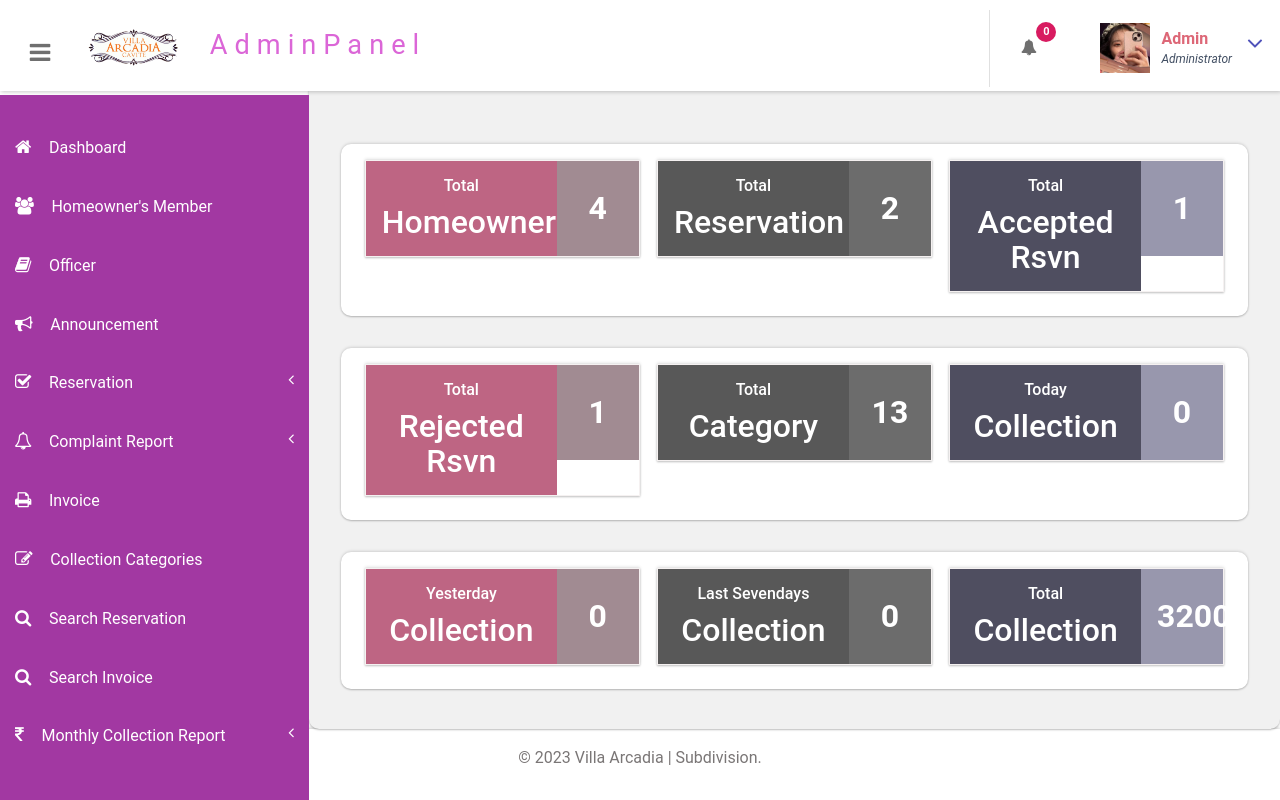
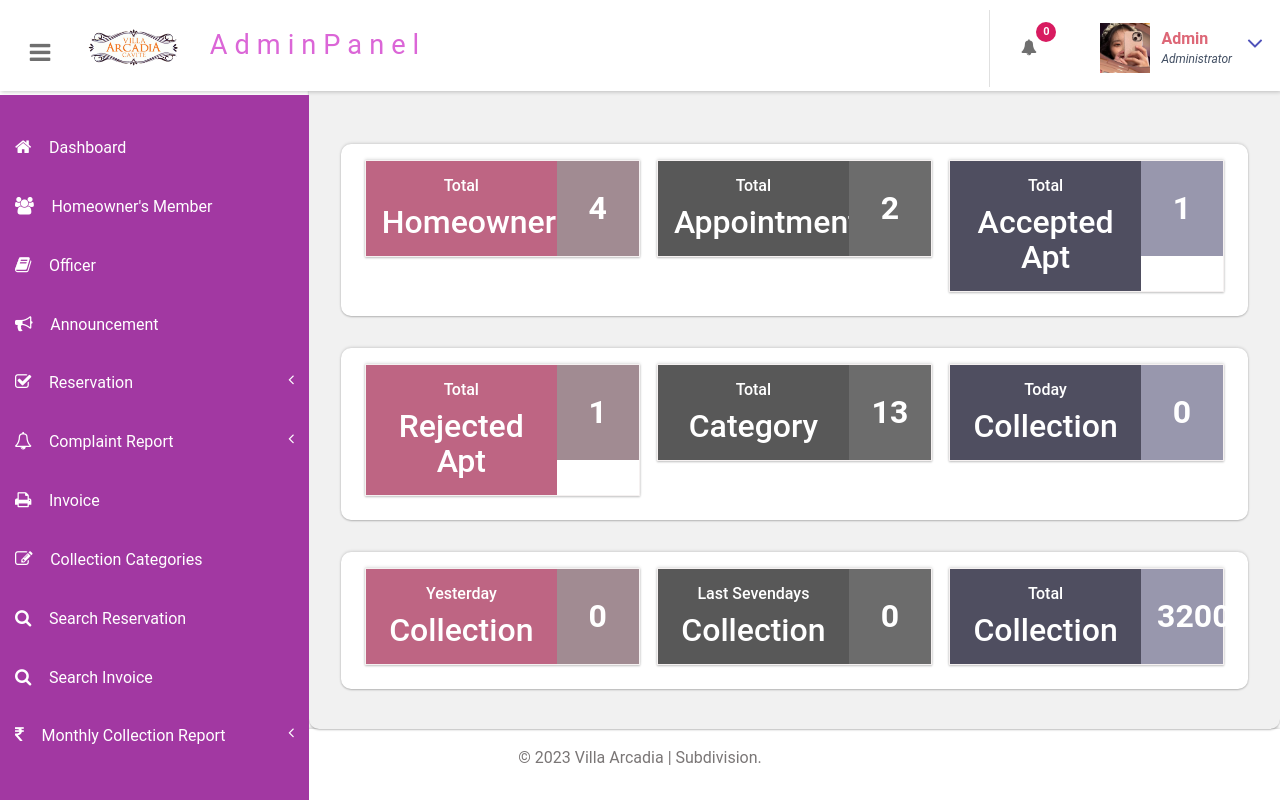
Before and after one commit to jasonnreformado/Homeowner-Management-Information-System, a PHP site: page /admin/dashboard.php in a window 1280 px wide. Run offline with PHP 8.4, Linux system fonts and the light colour scheme; a user stored in the database is signed in; data comes from the database, SQL or seed files in the repository; data that the repository does not hold is empty; some web fonts are replaced.

Commit message:
modified:   portal/admin/dashboard.php 	modified:   portal/admin/includes/sidebar.php

```diff
--- a/portal/admin/dashboard.php
+++ b/portal/admin/dashboard.php
@@ -81,7 +81,7 @@ $totalappointment=mysqli_num_rows($query2);
 ?>
 						<div class="stats-left">
 							<h5>Total</h5>
-							<h4>Reservation</h4>
+							<h4>Appointment</h4>
 						</div>
 						<div class="stats-right">
 							<label> <?php echo $totalappointment;?></label>
@@ -94,7 +94,7 @@ $totalaccapt=mysqli_num_rows($query3);
 ?>
 						<div class="stats-left">
 							<h5>Total</h5>
-							<h4>Accepted Rsvn</h4>
+							<h4>Accepted Apt</h4>
 						</div>
 						<div class="stats-right">
 							<label><?php echo $totalaccapt;?></label>
@@ -114,7 +114,7 @@ $totalrejapt=mysqli_num_rows($query4);
 ?>
 						<div class="stats-left ">
 							<h5>Total</h5>
-							<h4>Rejected Rsvn</h4>
+							<h4>Rejected Apt</h4>
 						</div>
 						<div class="stats-right">
 							<label> <?php echo $totalrejapt;?></label>
--- a/portal/admin/includes/sidebar.php
+++ b/portal/admin/includes/sidebar.php
@@ -65,7 +65,7 @@
             </li>
 
             <li>
-              <a href="#"><i class="fa fa-check-square-o nav_icon"></i>Reservation<span class="fa arrow"></span></a>
+              <a href="all-appointment.php"><i class="fa fa-check-square-o nav_icon"></i>Reservation<span class="fa arrow"></span></a>
               <ul class="nav nav-second-level collapse">
                 <li>
                   <a href="all-appointment.php">All Reservation</a>
@@ -85,7 +85,7 @@
 
 
            <li>
-              <a href="#"><i class="fa fa-bell-o nav_icon"></i>Complaint Report<span class="fa arrow"></span></a>
+              <a href="readenq.php"><i class="fa fa-bell-o nav_icon"></i>Complaint Report<span class="fa arrow"></span></a>
               <ul class="nav nav-second-level collapse">
                 <li><a href="readenq.php">Read Complaint</a></li>
         <li><a href="unreadenq.php">Unread Complaint</a></li>
@@ -113,7 +113,7 @@
             </li>
 
             <li>
-              <a href="#"><i class="fa fa-money nav_icon"></i>Monthly Collection Report<span class="fa arrow"></span></a>
+              <a href="sales-reports.php"><i class="fa fa-money nav_icon"></i>Monthly Collection Report<span class="fa arrow"></span></a>
               <ul class="nav nav-second-level collapse">
                  <li><a href="bwdates-reports-ds.php"> B/w dates</a></li>
 
```
